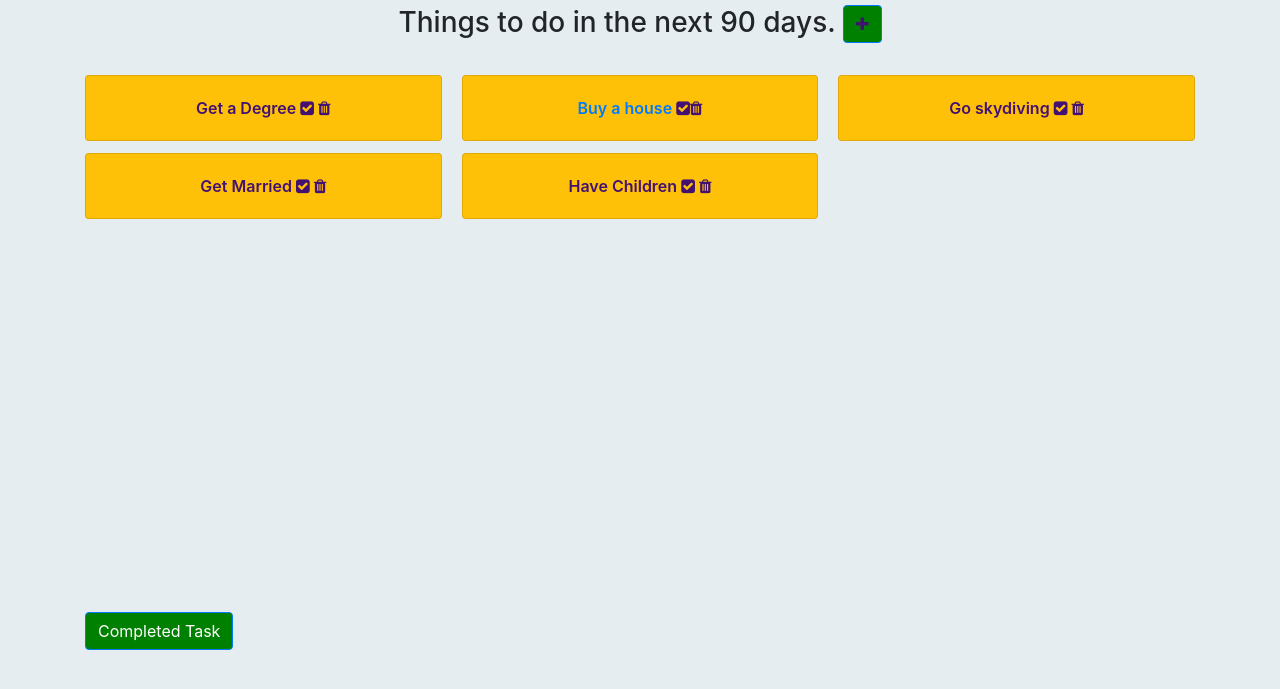
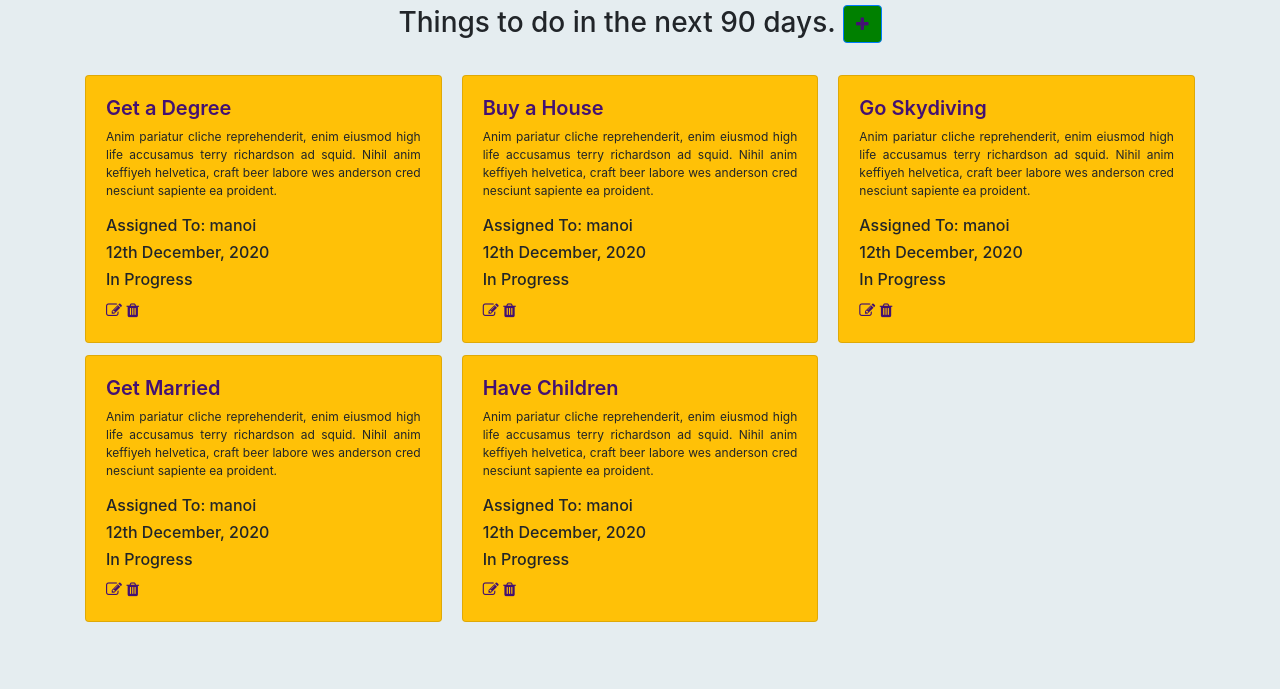
Before and after one commit to NathanWra/TaskPlanner, a plain HTML site: page index.html in a window 1280 px wide. Shown: the part 51-740 px from the top of the page. Drawn offline with nearby package versions, Linux system fonts and the light colour scheme.

Commit message:
added content & modals to cards

```diff
--- a/css/styles.css
+++ b/css/styles.css
@@ -16,11 +16,17 @@ body > h3 > i {
   color: rgb(67, 17, 114);
   font-weight: 600;
 }
+/* added pointer to card icon */
+.card-text1 {
+  color: rgb(67, 17, 114);
+  font-weight: 600;
+  cursor: pointer;
+}
 
 .vertical-center {
   margin: 0;
-  position: absolute;
-  bottom: 10%;
+  position: relative;
+  bottom: 5%;
   /* left: 50%;
   right: 50%; */
   -ms-transform: translateY(-50%);
--- a/index.html
+++ b/index.html
@@ -116,54 +116,142 @@
 
 
     <br>
-
+    <!-- added content to the cards & flex-wrap -->
     <div class="container">
+      <div class="d-flex flex-wrap">
         <div class="card-columns">
-        <a href="#" role="button">
+          <a role="card">
             <div class="card bg-warning">
-            <div class="card-body text-center">
-              <p class="card-text">Get a Degree <i class="fa fa-check-square"></i> <i class="fa fa-trash	"></i></p>
+              <div class="card-body text-justify">
+                <h5 class="card-text">Get a Degree</h5>
+                <p style="font-size: 12px;">Anim pariatur cliche reprehenderit, enim eiusmod high life accusamus
+                terry richardson ad squid. Nihil anim keffiyeh helvetica, craft beer
+                labore wes anderson cred nesciunt sapiente ea proident.</p>
+                <h6>Assigned To: manoi</h6>
+                <h6>12th December, 2020</h6>
+                <h6>In Progress</h6>
+                <a data-toggle="modal" class="card-text1" data-target="#editCard"><i class="fa fa-edit"></a></i> <i class="fa fa-trash	"></i>
               </div>
             </div>
           </a>
 
-        <a href="form.html" role="button">
+          <a role="card">
             <div class="card bg-warning">
-            <div class="card-body text-center">
-              <p class="card-text">Get Married <i class="fa fa-check-square"></i>  <i class="fa fa-trash	"></i></p>
+              <div class="card-body text-justify">
+                <h5 class="card-text">Get Married</h5>
+                <p style="font-size: 12px;">Anim pariatur cliche reprehenderit, enim eiusmod high life accusamus
+                terry richardson ad squid. Nihil anim keffiyeh helvetica, craft beer
+                labore wes anderson cred nesciunt sapiente ea proident.</p>
+                <h6>Assigned To: manoi</h6>
+                <h6>12th December, 2020</h6>
+                <h6>In Progress</h6>
+                <a data-toggle="modal" class="card-text1" data-target="#editCard"><i class="fa fa-edit"></a></i> <i class="fa fa-trash	"></i>
               </div>
             </div>
           </a>
 
-        <a href="form.html" role="button">
+          <a role="card">
             <div class="card bg-warning">
-            <div class="card-body text-center">
-              <p class="card-text">Buy a house <a href="completed.html"><i class="fa fa-check-square"></a></i><i class="fa fa-trash"></i></p>
+              <div class="card-body text-justify">
+                <h5 class="card-text">Buy a House</h5>
+                <p style="font-size: 12px;">Anim pariatur cliche reprehenderit, enim eiusmod high life accusamus
+                terry richardson ad squid. Nihil anim keffiyeh helvetica, craft beer
+                labore wes anderson cred nesciunt sapiente ea proident.</p>
+                <h6>Assigned To: manoi</h6>
+                <h6>12th December, 2020</h6>
+                <h6>In Progress</h6>
+                <a data-toggle="modal" class="card-text1" data-target="#editCard"><i class="fa fa-edit"></a></i> <i class="fa fa-trash	"></i>
               </div>
             </div>
           </a>
 
-        <a href="#" role="button">
+          <a role="card">
             <div class="card bg-warning">
-            <div class="card-body text-center">
-              <p class="card-text">Have Children <i class="fa fa-check-square"></i>  <i class="fa fa-trash	"></i></p>
+              <div class="card-body text-justify">
+                <h5 class="card-text">Have Children</h5>
+                <p style="font-size: 12px;">Anim pariatur cliche reprehenderit, enim eiusmod high life accusamus
+                terry richardson ad squid. Nihil anim keffiyeh helvetica, craft beer
+                labore wes anderson cred nesciunt sapiente ea proident.</p>
+                <h6>Assigned To: manoi</h6>
+                <h6>12th December, 2020</h6>
+                <h6>In Progress</h6>
+                <a data-toggle="modal" class="card-text1" data-target="#editCard"><i class="fa fa-edit"></a></i> <i class="fa fa-trash	"></i>
               </div>
             </div>
           </a>
 
-        <a href="#" role="button">
+          <a role="card">
             <div class="card bg-warning">
-            <div class="card-body text-center">
-              <p class="card-text">Go skydiving <i class="fa fa-check-square"></i>  <i class="fa fa-trash	"></i></p>
+              <div class="card-body text-justify">
+                <h5 class="card-text">Go Skydiving</h5>
+                <p style="font-size: 12px;">Anim pariatur cliche reprehenderit, enim eiusmod high life accusamus
+                terry richardson ad squid. Nihil anim keffiyeh helvetica, craft beer
+                labore wes anderson cred nesciunt sapiente ea proident.</p>
+                <h6>Assigned To: manoi</h6>
+                <h6>12th December, 2020</h6>
+                <h6>In Progress</h6>
+                <a data-toggle="modal" class="card-text1" data-target="#editCard"><i class="fa fa-edit"></a></i> <i class="fa fa-trash	"></i>
               </div>
             </div>
           </a>
       </div>
+    </div>
 
+    <!-- Modal for Card Edits -->
+
+    <div class="modal fade" id="editCard" tabindex="-1"     role="dialog" aria-labelledby="exampleModalLabel" aria-hidden="true">
+      <div class="modal-dialog" role="document">
+        <div class="modal-content">
+          <div class="modal-header">
+            <h5 class="modal-title" id="editCardLabel">Edit Bucket</h5>
+              <button type="button" class="close" data-dismiss="modal" aria-label="Close">
+              <span aria-hidden="true">&times;</span>
+              </button>
+          </div>
+    <div class="modal-body">
+    <form class="form-horizontal">
+
+  <div class="container">
+
+      <div class="form-group">
+    <label for="name">Name:</label>
+  <input type="text" class="form-control" id="name">
+  </div>
+
+  <div class="form-group">
+    <label for="description">Description:</label>
+    <input type="text" class="form-control" id="description">
+  </div>
+
+  <div class="form-group">
+    <label class="form-check-label" for="exampleCheck1">Assigned To:</label>
+    <input type="text" class="form-control" id="AssignedTo">
+  </div>
+
+   <div class="form-group">
+    <label for="name">Due Date:</label>
+  <input type="date" class="form-control" id="DueDate">
+  </div>
+
+  <div class="form-group">
+    <label for="exampleFormControlSelect2">Status</label>
+    <select multiple class="form-control" id="status">
+      <option>To Do</option>
+      <option>In Progress</option>
+      <option>Review</option>
+      <option>Done</option>
+    </select>
+  </div>
 
       <br>
       <div class="vertical-center">
-        <a class="btn btn-primary" href="completed.html" role="button" >Completed Task</a>
+        <a class="btn btn-primary" href="index.html" role="button">Edit</a>
+      </div>
+    </div>
+
+        <div class="vertical-center">
+          <a class="btn btn-primary" href="completed.html" role="button">Completed Task</a>
+        </div>
       </div>
     </div>
 
```
Lines whose indentation alone changed are shown as unchanged.
